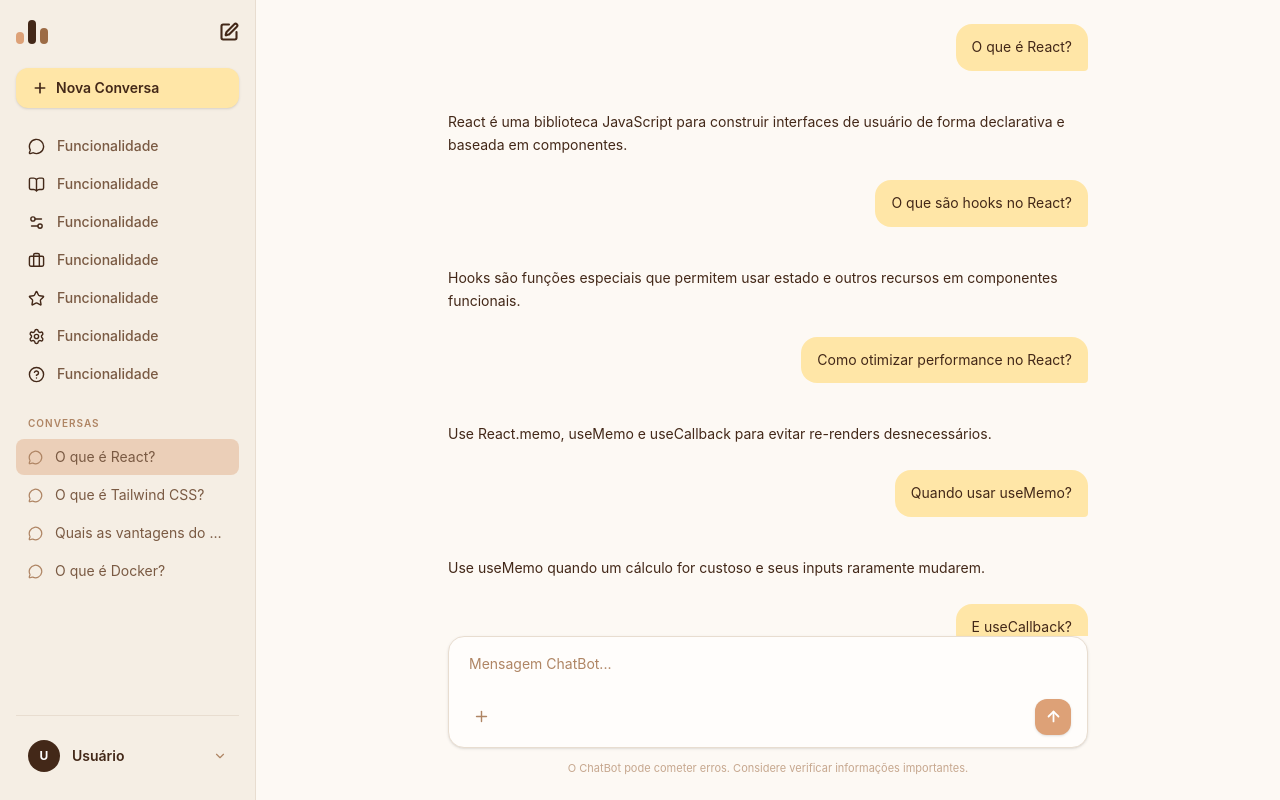
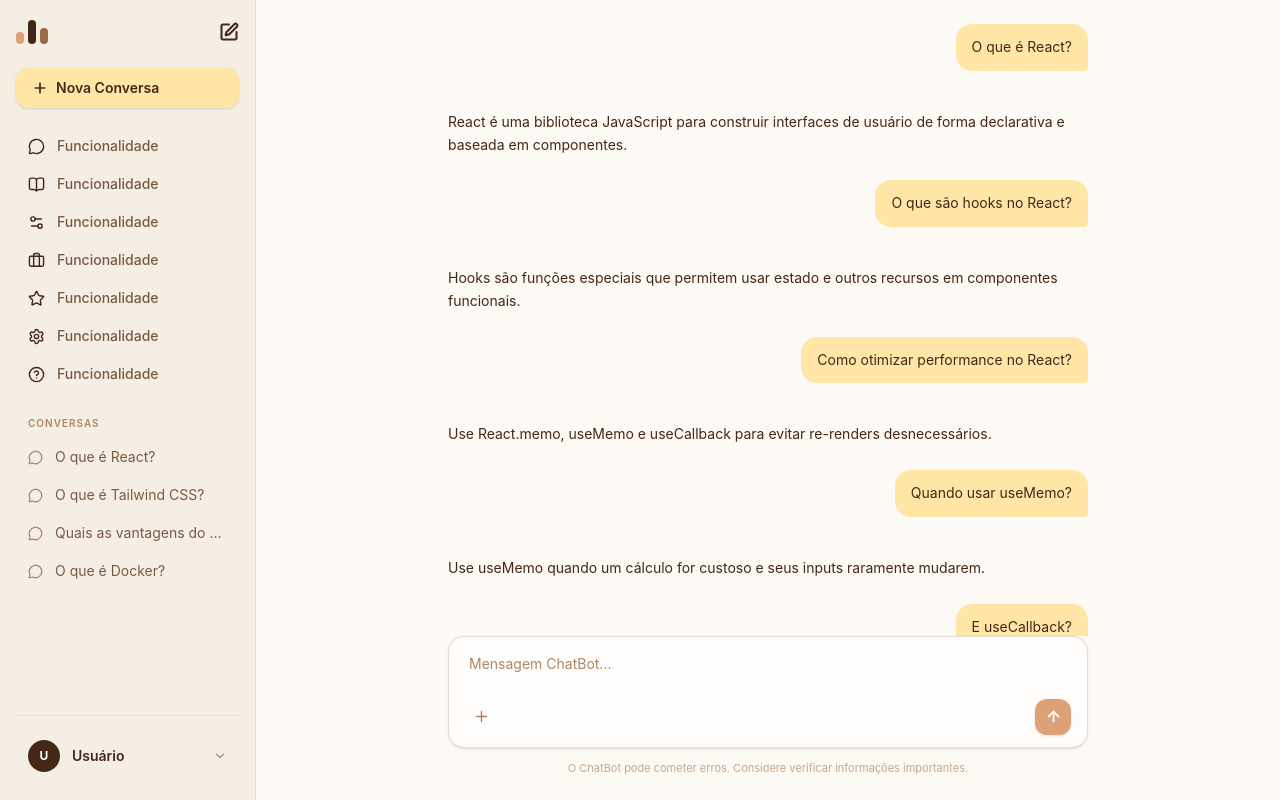
Before and after one commit to lipedevcode/chatbot-llm, a React (Vite) app in the folder frontend/: page /chat/0 in a window 1280 px wide. Built offline with nearby package versions, Linux system fonts and the light colour scheme.

Commit message:
refactor: componentize ChatHistoryList in sidebar

```diff
--- a/frontend/src/components/ChatHistory.tsx
+++ b/frontend/src/components/ChatHistory.tsx
@@ -7,7 +7,6 @@ interface ChatHistoryProps {
 const ChatHistory = ({ prompts }: ChatHistoryProps) => {
   // onde prompt eh o conjunto de mensagens resposta
 
-    console.log(prompts)
   return (
     <div className="flex flex-col gap-6 px-4 py-6 max-w-2xl mx-auto w-full">
             {prompts.map((prompt, i) => (
--- /dev/null
+++ b/frontend/src/components/HistoryLink.tsx
@@ -0,0 +1,38 @@
+import { MessageCircle } from "lucide-react";
+import { Link } from "react-router-dom";
+import type { Prompt } from "../interfaces/database";
+
+interface HistoryLinkProps {
+  activeChatId?: string;
+  history: Prompt[];
+  id: number;
+}
+
+const extractTitle = (history: Prompt[]): string => {
+  const firstPrompt = history[0].text;
+  if (!firstPrompt) return "Nova conversa";
+  return firstPrompt.length > 28
+    ? firstPrompt.slice(0, 28) + "..."
+    : firstPrompt;
+};
+
+export const HistoryLink = ({
+  activeChatId,
+  history,
+  id,
+}: HistoryLinkProps) => {
+  return (
+    <div className="flex flex-col gap-0.5">
+      <Link
+        key={id}
+        to={`/chat/${id}`}
+        className={`flex items-center gap-3 px-3 py-2 rounded-lg text-sm text-foreground-secondary hover:bg-foreground/5 hover:text-foreground transition-colors ${
+          Number(activeChatId) === id ? "bg-brown-light/40 text-foreground" : ""
+        }`}
+      >
+        <MessageCircle size={15} className="shrink-0 text-foreground-muted" />
+        <span className="truncate">{extractTitle(history)}</span>
+      </Link>
+    </div>
+  );
+};
--- a/frontend/src/components/HistoryList.tsx
+++ b/frontend/src/components/HistoryList.tsx
@@ -1,43 +1,30 @@
-import { Link } from "react-router-dom";
-import { MessageCircle } from "lucide-react";
 import type { ChatHistory } from "../interfaces/database";
+import { HistoryLink } from "./HistoryLink";
 
 interface HistoryListProps {
   histories: ChatHistory[];
   activeChatId?: string;
 }
 
-const extractTitle = (history: ChatHistory): string => {
-  const firstPrompt = history.prompts?.[0]?.text;
-  if (!firstPrompt) return "Nova conversa";
-  return firstPrompt.length > 28
-    ? firstPrompt.slice(0, 28) + "..."
-    : firstPrompt;
-};
+const HistoryList = ({ histories, activeChatId }: HistoryListProps) => {
 
-
-const HistoryList = ({ histories, activeChatId }: HistoryListProps) => (
+  return (
     <div className="flex-1 overflow-y-auto min-h-0">
       <p className="text-[10px] font-semibold uppercase tracking-widest text-foreground-muted px-3 mb-2">
         Conversas
       </p>
+
       <div className="flex flex-col gap-0.5">
         {histories.map((history, i) => (
-        <Link
-          key={history.id ?? i}
-          to={`/chat/${i}`}
-          className={`flex items-center gap-3 px-3 py-2 rounded-lg text-sm text-foreground-secondary hover:bg-foreground/5 hover:text-foreground transition-colors ${
-            Number(activeChatId) === i
-              ? "bg-brown-light/40 text-foreground"
-              : ""
-          }`}
-        >
-          <MessageCircle size={15} className="shrink-0 text-foreground-muted" />
-          <span className="truncate">{extractTitle(history)}</span>
-        </Link>
+          <HistoryLink
+            activeChatId={activeChatId}
+            history={history.prompts ?? []}
+            id={history.id ?? i}
+            key={i}
+          />
         ))}
       </div>
     </div>
   );
-
+};
 export default HistoryList;
--- a/frontend/src/components/SideBar.tsx
+++ b/frontend/src/components/SideBar.tsx
@@ -1,20 +1,21 @@
 import { useParams } from "react-router-dom";
 
-import type { ChatHistory, Usuario } from "../interfaces/database";
-import { mockHistoryList } from "../mocks/historyMock";
+import type { Usuario } from "../interfaces/database";
 import HistoryList from "./HistoryList";
 import UserFooter from "./UserFooter";
 import SidebarHeader from "./SidebarHeader";
 import FuncionalitiesLIst from "./FuncionalitiesLIst";
+import { getHistoryByUser } from "../services/chat.service";
 
 interface SideBarProps {
   // Será substituído pelo retorno real do endpoint quando integrado
-  histories?: ChatHistory[];
   usuario?: Usuario;
 }
 
-const SideBar = ({ histories = mockHistoryList, usuario }: SideBarProps) => {
+const SideBar = ({ usuario }: SideBarProps) => {
   const { chatId } = useParams<{ chatId: string }>();
+
+  const histories = getHistoryByUser(usuario);
 
   return (
     <aside className="flex flex-col h-screen w-64 bg-sidebar border-r border-border px-4 py-5 select-none">
--- a/frontend/src/services/chat.service.tsx
+++ b/frontend/src/services/chat.service.tsx
@@ -0,0 +1,7 @@
+import { mockHistoryList } from "../mocks/historyMock";
+
+export const getHistoryByUser = (_id: any) => {
+  // Por enquanto retornar um mock, depois conectar a API
+
+  return mockHistoryList;
+};
```
Lines whose indentation alone changed are shown as unchanged.
